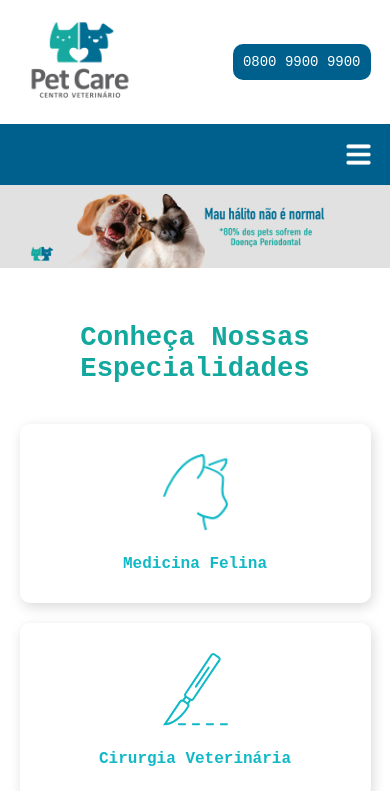
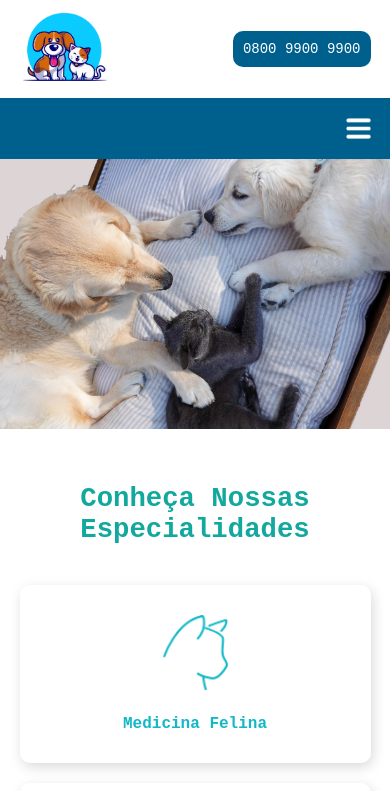
Before and after one commit to Herbman/clinica-vet, a plain HTML site: page index.html in a window 390 px wide. Shown: the top 791 px of the page. Drawn offline with Linux system fonts and the light colour scheme.

Commit message:
Changed images

```diff
--- a/assets/css/responsive.css
+++ b/assets/css/responsive.css
@@ -30,16 +30,18 @@
     top: 0;
     left: 0;
   }
-  .main-menu .menu-list li{
+  .main-menu .menu-list li {
     padding-top: 50px;
     border-bottom: 1px solid #ccc;
     margin-left: 30px;
     width: 55%;
   }
 
-
   .menu-list .list-hamburguer {
     margin-left: auto;
+  }
+  .top-menu .logo img {
+    max-width: 90px;
   }
   .hamburguer {
     margin-left: auto;
@@ -91,6 +93,9 @@
 }
 
 @media screen and (max-width: 600px) {
+  #banner img {
+    height: 270px;
+  }
   section#especialidades,
   #qualidades {
     padding: 50px 0;
--- a/assets/css/style.css
+++ b/assets/css/style.css
@@ -1,6 +1,7 @@
 /* Header */
 .top-menu .logo img {
-  max-width: 120px;
+  max-width: 110px;
+  padding: 10px 0;
   width: 100%;
 }
 .top-menu .container {
@@ -34,6 +35,10 @@
 }
 .main-menu .menu-item a:hover {
   text-decoration: underline;
+}
+#banner img{
+  height: 450px;
+  object-fit: cover;
 }
 .title-page {
   background-image: url("../img/title-page.webp");
--- a/index.html
+++ b/index.html
@@ -19,7 +19,7 @@
       <div class="top-menu">
         <div class="container">
           <div class="logo">
-            <img src="assets/img/logo.png" alt="Logo Pet Care">
+            <img src="assets/img/logo-1.png" alt="Logo Pet Care">
           </div>
           <div class="btn-contrate">
             <a href="tel:080099009900">0800 9900 9900</a>
@@ -59,7 +59,7 @@
   </header>
 
   <section id="banner">
-    <img src="assets/img/banner-1.jpg">
+    <img src="assets/img/banner-2.jpg">
   </section>
 
   <section id="especialidades">
@@ -149,7 +149,7 @@
         <div class="footer-disclaimer">
           <ul>
             <li class="logo">
-              <img src="assets/img/logo.png">
+              <img src="assets/img/logo-1.png" alt="Logo Pet Care">
             </li>
             <li>Passagem Fagundes Varela, Muca, Macapá - AP</li>
             <li>
```
Also changed, not shown: contato.html (+2 -2 lines), servicos.html (+2 -2 lines), assets/img/banner-2.jpg (added), assets/img/logo-1.png (added), assets/img/logo.png (deleted).
